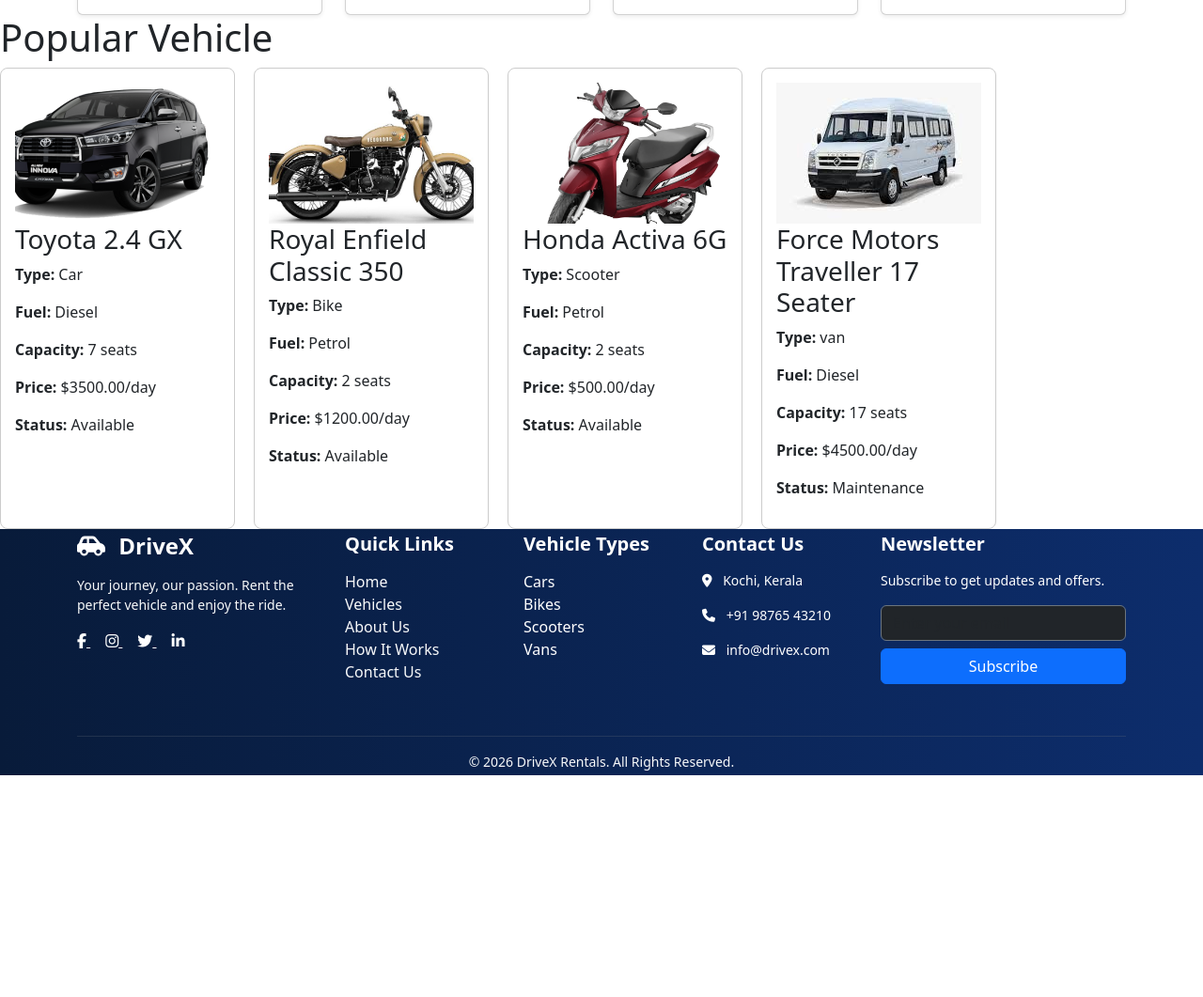
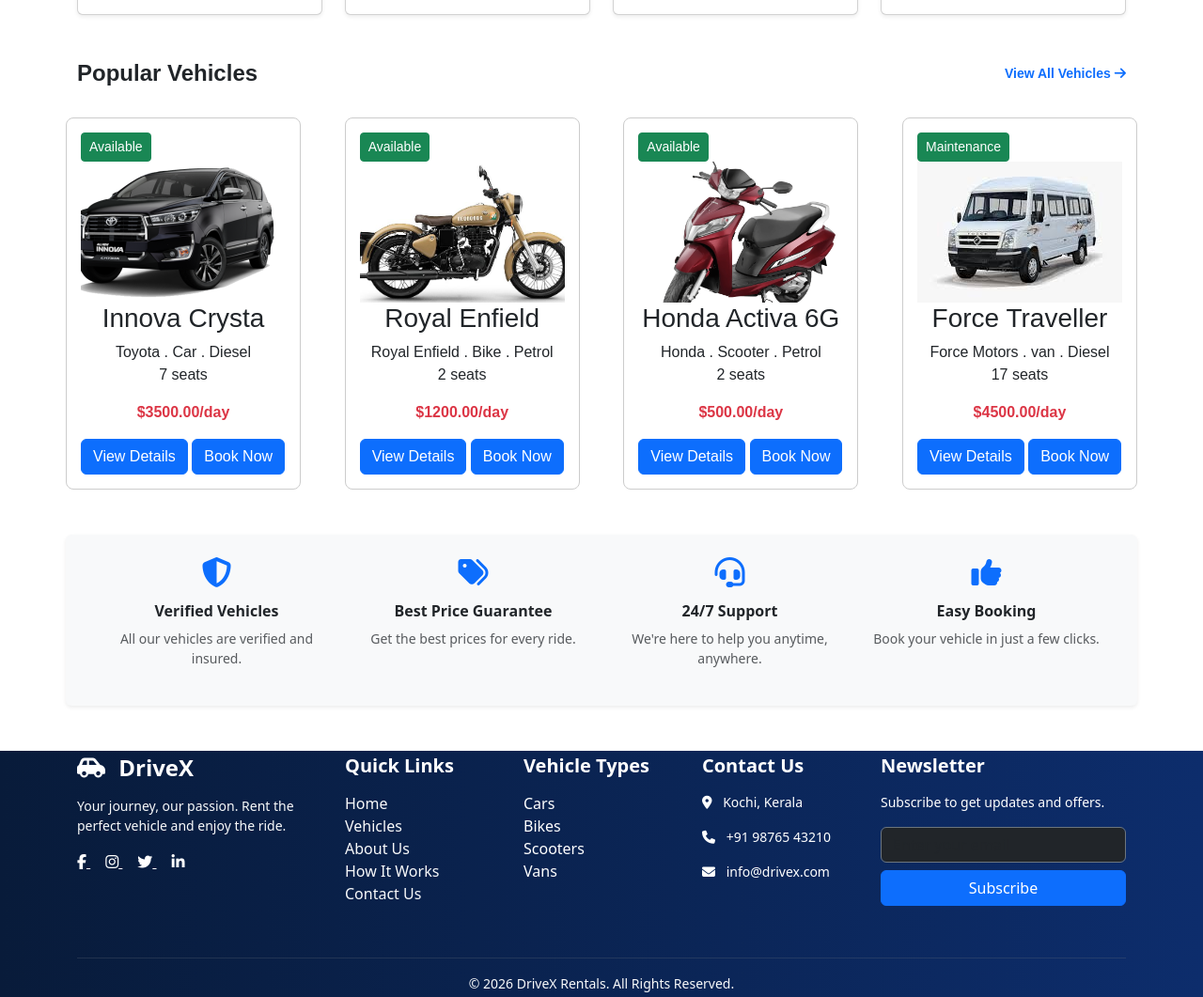
Before and after one commit to RinishaCibin/Mini_Project, a Django app: page /rentalapp/home in a window 1280 px wide. Shown: the part 1033-2094 px from the top of the page at 94% size. Before the commit the page ends 1858 px from the top, so only its background shows below. Run offline with Django 5.2, Linux system fonts and the light colour scheme; data comes from the database, SQL or seed files in the repository; both versions use the stored data as it was after the commit.

Commit message:
add images

```diff
--- a/Vehiclerental/Vehiclerental/settings.py
+++ b/Vehiclerental/Vehiclerental/settings.py
@@ -117,5 +117,7 @@ USE_TZ = True
 # https://docs.djangoproject.com/en/6.0/howto/static-files/
 
 STATIC_URL = 'static/'
+# MEDIA_URL = '/media/'
+# MEDIA_ROOT = BASE_DIR / 'media'
 MEDIA_URL = '/media/'
-MEDIA_ROOT = BASE_DIR / 'media'
+MEDIA_ROOT = os.path.join(BASE_DIR, 'media')
--- a/Vehiclerental/Vehiclerental/urls.py
+++ b/Vehiclerental/Vehiclerental/urls.py
@@ -18,6 +18,8 @@ from django.contrib import admin
 from django.urls import path,include
 from rental_app.views import SigninView
 from rental_app import urls
+from django.conf import settings
+from django.conf.urls.static import static
 
 urlpatterns = [
     path('admin/', admin.site.urls),
@@ -25,3 +27,5 @@ urlpatterns = [
     path('rentalapp/',include('rental_app.urls'))
 
 ]
+urlpatterns += static(settings.STATIC_URL, document_root=settings.STATIC_ROOT)
+urlpatterns += static(settings.MEDIA_URL, document_root=settings.MEDIA_ROOT)
--- a/Vehiclerental/rental_app/templates/home.html
+++ b/Vehiclerental/rental_app/templates/home.html
@@ -11,7 +11,7 @@
 </html> -->
 <style>
 .hero-section{
-    background-image: url('https://st2.depositphotos.com/1022214/5248/i/450/depositphotos_52489449-stock-photo-man-offering-a-car-key.jpgsec');
+    background-image: url('https://images.unsplash.com/photo-1765446925539-ddd50bed8692?w=600&auto=format&fit=crop&q=60&ixlib=rb-4.1.0&ixid=M3wxMjA3fDB8MHxzZWFyY2h8MTZ8fE1lcmNlZGVzJTIwRSUyMENsYXNzJTIwcm9hZCUyMG1vdW50YWlufGVufDB8fDB8fHww');
     background-size: cover;
     background-position: center;
     min-height: 80vh;
@@ -47,7 +47,7 @@
                 <h1 class="fw-bold display-6 text-primary">
                     For Every journey
                 </h1>
-                <p class="mt-3 text-dark">
+                <p class="mt-3 text-dark fw-bold">
                     Choose from a wide range of cars, bikes,
                     scooters and vans at the best prices.
                     Book easily and enjoy your ride
@@ -57,10 +57,10 @@
                 </a>
             </div>
             <div class="col-lg-6 text-center">
-                <img src="https://images.unsplash.com/photo-1503376780353-7e6692767b70"
+                <img src="https://images.unsplash.com/photo-1780296269675-169390638617?q=80&w=1170&auto=format&fit=crop&ixlib=rb-4.1.0&ixid=M3wxMjA3fDB8MHxwaG90by1wYWdlfHx8fGVufDB8fHx8fA%3D%3D"
                      class="img-fluid"
                      alt="Car">
-            </div>
+         </div>
         </div>
     </div>
 </section>
@@ -73,9 +73,9 @@
     <div class="card shadow-sm">
       <div class="card-body text-center">
 
-         <h5 class="fs-4"><i class="fa-solid fa-car fa-1x" style="color: rgb(32, 17, 238);"></i>Cars</h5>
+         <h5 class="fs-4 fw-bold"><i class="fa-solid fa-car fa-1x" style="color: rgb(32, 17, 238);"></i>   Cars</h5>
         <small>
-            <a href="#">Explore Cars</a>
+            <a href="#">Explore Cars  <i class="fa-solid fa-arrow-right fs-7"></i></a>
         </small>
         <img src="https://static.vecteezy.com/system/resources/previews/020/188/852/non_2x/toyota-innova-crysta-top-model-2393cc-automatic-transmission-turbo-engine-6-speed-gear-free-png.png" class="img-fluid">
 
@@ -86,9 +86,9 @@
     <div class="card shadow-sm">
       <div class="card-body text-center">
 
-         <h5 class="fs-4"><i class="fa-solid fa-motorcycle" style="color: rgb(32,17,238);"></i>Bikes</h5>
+         <h5 class="fs-4 fw-bold"><i class="fa-solid fa-motorcycle" style="color: rgb(32,17,238);"></i>   Bikes</h5>
         <small>
-    <a href="#">Explore Bikes</a>
+    <a href="#">Explore Bikes  <i class="fa-solid fa-arrow-right fs-7"></i></a>
 </small>
         <img src="https://cdn.keeway.com/benelli-3-0/media/1116/conversions/2560x2180-hd.png" class="img-fluid">
 
@@ -100,9 +100,9 @@
     <div class="card shadow-sm">
       <div class="card-body text-center">
 
-         <h5 class="fs-4"><i class="fa-solid fa-car fa-1x" style="color: rgb(32, 17, 238);"></i>Scooter</h5>
+         <h5 class="fs-4 fw-bold"><i class="fa-solid fa-car fa-1x" style="color: rgb(32, 17, 238);"></i>   Scooter</h5>
         <small>
-    <a href="#">Explore Scooters</a>
+    <a href="#">Explore Scooters  <i class="fa-solid fa-arrow-right fs-7"></i></a>
 </small>
         <img src="https://bike.zigcdn.com/processedimages/tvs/jupiter/source/jupiter6a2fc4b6e8f2a.jpg" class="img-fluid">
 
@@ -114,10 +114,11 @@
     <div class="card shadow-sm">
       <div class="card-body text-center">
 
-         <h5 class="fs-4"><i class="fa-solid fa-van-shuttle"  style="color: rgb(32, 17, 238);"></i>Van</h5>
+         <h5 class="fs-4 fw-bold"><i class="fa-solid fa-van-shuttle"  style="color: rgb(32, 17, 238);"></i>   Van</h5>
         <small>
-    <a href="#">Explore Vans</a>
+    <a href="#">Explore Vans  <i class="fa-solid fa-arrow-right fs-7"></i></a>
 </small>
+
         <img src="https://5.imimg.com/data5/SELLER/Default/2024/4/411653289/IB/JY/KG/18819230/urbania-4400wb-van.png" class="img-fluid">
 
       </div>
@@ -130,29 +131,92 @@
 
 
 
-<div>
+<div class="container my-5" style="font-family: 'Poppins', sans-serif;">
+    <div class="row justify-content-between g-6 mt-5">
+
+    <div class="d-flex justify-content-between align-items-center mb-4">
+        <h2 class="fw-bold text-dark m-0 fs-4">Popular Vehicles</h2>
+        <a href="#" class="text-decoration-none fw-semibold text-primary d-flex align-items-center gap-1 small">
+            View All Vehicles <i class="fa-solid fa-arrow-right fs-7"></i>
+        </a>
+    </div>
 
 
-    <h1>Popular Vehicle</h1>
-</div>
+    <!-- <div class="vehicle-container" style="display: flex; gap: 20px; flex-wrap: wrap;"> -->
+    <div class="container">
+    <div class="row justify-content-between g-6 mt-2">
 
-    <div class="vehicle-container" style="display: flex; gap: 20px; flex-wrap: wrap;">
         {% for vehicle in vehicles %}
+
             <div class="vehicle-card" style="border: 1px solid #ccc; padding: 15px; border-radius: 8px; width: 250px;">
-                {% if vehicle.image %}
-                    <img src="{{ vehicle.image }}" alt="{{ vehicle.vehicle_name }}" style="width: 100%; height: 150px; object-fit: cover;">
-                {% endif %}
+                <!-- {% if vehicle.image %} -->
+            <button class="btn btn-success btn-sm">
+                {{ vehicle.status }}
+            </button>
+                    <img src="{{ vehicle.image.url }}" alt="{{ vehicle.vehicle_name }}" style="width: 100%; height: 150px; object-fit: cover;">
+                <!-- {% endif %} -->
 
-                <h3>{{ vehicle.brand }} {{ vehicle.model }}</h3>
-                <p><strong>Type:</strong> {{ vehicle.vehicle_type }}</p>
-                <p><strong>Fuel:</strong> {{ vehicle.fuel_type }}</p>
-                <p><strong>Capacity:</strong> {{ vehicle.seating_capacity }} seats</p>
-                <p><strong>Price:</strong> ${{ vehicle.rent_per_day }}/day</p>
-                <p><strong>Status:</strong> {{ vehicle.status }}</p>
+                <h3 class="text-center">{{ vehicle.vehicle_name }} </h3>
+                <p class="text-center">{{vehicle.brand}} .  {{ vehicle.vehicle_type }} . {{ vehicle.fuel_type }}<br> {{ vehicle.seating_capacity }} seats </p>
+                 <p class="text-center text-danger fw-bold fa-1x">${{ vehicle.rent_per_day }}/day</p>
+
+
+                  <a href="#" class="btn btn-primary" role="button">View Details</a>
+
+                  <a href="#" class="btn btn-primary" role="button">Book Now</a>
+
+
             </div>
+
+
         {% empty %}
             <p>No vehicles available at the moment.</p>
         {% endfor %}
     </div>
+    </div>
+    </div>
+    </div>
+
+
+
+    <!-- <link rel="stylesheet" href="https://cdnjs.cloudflare.com/ajax/libs/font-awesome/6.5.2/css/all.min.css"> -->
+
+<section class="container my-5">
+    <div class="row text-center bg-light p-4 rounded shadow-sm">
+
+        <div class="col-md-3">
+            <i class="fa-solid fa-shield-halved fa-2x text-primary mb-3"></i>
+            <h6 class="fw-bold">Verified Vehicles</h6>
+            <p class="small text-muted">
+                All our vehicles are verified and insured.
+            </p>
+        </div>
+
+        <div class="col-md-3">
+            <i class="fa-solid fa-tags fa-2x text-primary mb-3"></i>
+            <h6 class="fw-bold">Best Price Guarantee</h6>
+            <p class="small text-muted">
+                Get the best prices for every ride.
+            </p>
+        </div>
+
+        <div class="col-md-3">
+            <i class="fa-solid fa-headset fa-2x text-primary mb-3"></i>
+            <h6 class="fw-bold">24/7 Support</h6>
+            <p class="small text-muted">
+                We're here to help you anytime, anywhere.
+            </p>
+        </div>
+
+        <div class="col-md-3">
+            <i class="fa-solid fa-thumbs-up fa-2x text-primary mb-3"></i>
+            <h6 class="fw-bold">Easy Booking</h6>
+            <p class="small text-muted">
+                Book your vehicle in just a few clicks.
+            </p>
+        </div>
+
+    </div>
+</section>
 
 {% endblock %}
--- a/Vehiclerental/rental_app/urls.py
+++ b/Vehiclerental/rental_app/urls.py
@@ -1,12 +1,26 @@
+# from django.urls import path
+# from rental_app.views import *
+# from django.conf import settings
+# from django.conf.urls.static import static
+
+
+# urlpatterns =[
+#     path('signup',SignupView.as_view(),name='signup'),
+#     path('home',HomePageView.as_view(),name='homepage')
+# ]
+# urlpatterns += static(settings.STATIC_URL, document_root=settings.STATIC_ROOT)
+# urlpatterns += static(settings.MEDIA_URL, document_root=settings.MEDIA_ROOT)
+
 from django.urls import path
 from rental_app.views import *
 from django.conf import settings
 from django.conf.urls.static import static
 
+urlpatterns = [
+    path('signup', SignupView.as_view(), name='signup'),
+    path('home', HomePageView.as_view(), name='homepage'),
+]
 
-urlpatterns =[
-    path('signup',SignupView.as_view(),name='signup'),
-    path('home',HomePageView.as_view(),name='homepage')
-]
-if settings.DEBUG:
-    urlpatterns += static(settings.MEDIA_URL, document_root=settings.MEDIA_ROOT)
+# ഇതിലേക്ക് മാറ്റുക (STATIC-നൊപ്പം MEDIA കോഡും ചേർക്കുക)
+urlpatterns += static(settings.STATIC_URL, document_root=settings.STATIC_ROOT)
+urlpatterns += static(settings.MEDIA_URL, document_root=settings.MEDIA_ROOT)
```
Also changed, not shown: Vehiclerental/db.sqlite3, Vehiclerental/media/vehicles/2ac3dd76c89d2b38ff4b3672740cd25f.jpg (added), Vehiclerental/media/vehicles/Toyota_innova_crysta.png (added), Vehiclerental/media/vehicles/activa.png (added), Vehiclerental/media/vehicles/traveller.jfif (added).
